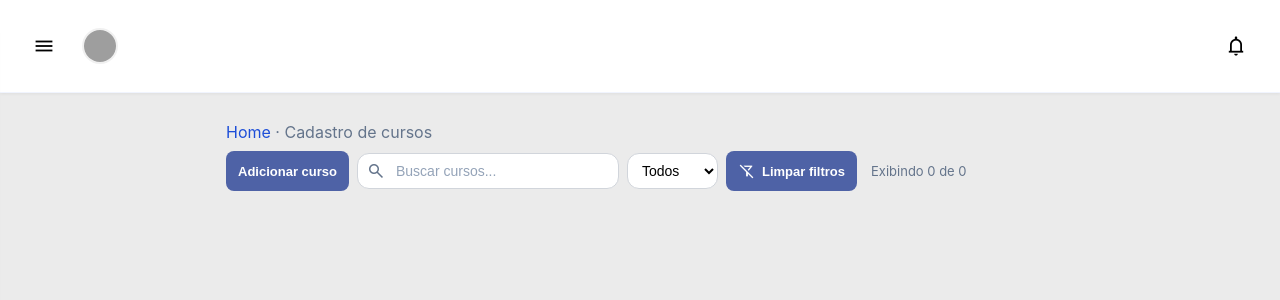
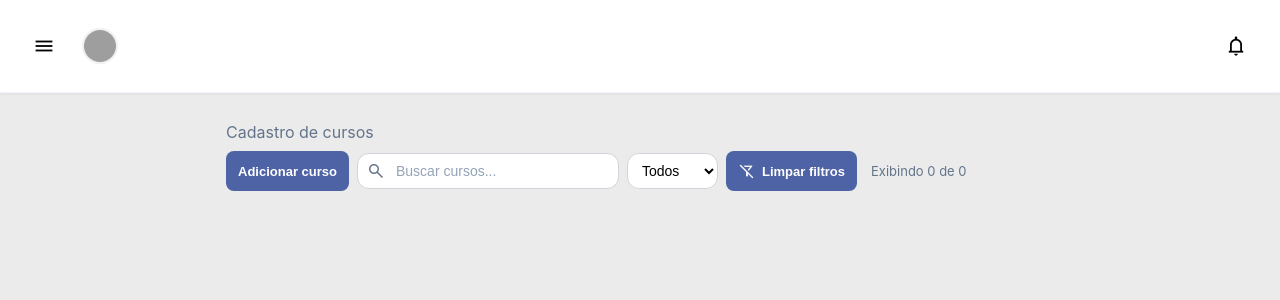
Before and after one commit to Samumaradona/Inprolib-, a Flask app: template templates/cadastro_curso.html in a window 1280 px wide. Shown: the top 300 px of the page. Run offline with Flask 3, Linux system fonts and the light colour scheme; the template is opened without the code that fills it, so the values that code supplies are empty; some libraries are stand-ins or nearby versions; grey boxes are pictures that could not be loaded.

Commit message:
UI: remover breadcrumb Home nas páginas Publicação, Cadastro e Vinculação
Removido link Home de publicacao.html, cadastro_curso.html e vinculacao_curso.html

Mantido apenas o título de página; menu lateral faz navegação principal

Prévia local validada.

```diff
--- a/templates/cadastro_curso.html
+++ b/templates/cadastro_curso.html
@@ -79,9 +79,7 @@
       </footer>
     </aside>
       <main>
-        <nav aria-label="breadcrumb" style="margin:8px 16px;color:#64748b">
-          <a href="/home" style="color:#1d4ed8;text-decoration:none">Home</a> · Cadastro de cursos
-        </nav>
+  <nav aria-label="breadcrumb" style="margin:8px 16px;color:#64748b">Cadastro de cursos</nav>
         {% with messages = get_flashed_messages(with_categories=True) %}
           {% if messages %}
             <script>
--- a/templates/publicacao.html
+++ b/templates/publicacao.html
@@ -81,9 +81,7 @@
     </aside>
 
     <main>
-      <nav aria-label="breadcrumb" style="margin:8px 16px;color:#64748b">
-        <a href="/home" style="color:#1d4ed8;text-decoration:none">Home</a> · Publicação de conteúdo
-      </nav>
+  <nav aria-label="breadcrumb" style="margin:8px 16px;color:#64748b">Publicação de conteúdo</nav>
 
       <!-- Toolbar: apenas ação de adicionar publicação (sem filtros) -->
       <div class="toolbar">
--- a/templates/vinculacao_curso.html
+++ b/templates/vinculacao_curso.html
@@ -83,9 +83,7 @@
     </aside>
 
     <main>
-      <nav aria-label="breadcrumb" style="margin:8px 16px;color:#64748b">
-        <a href="/home" style="color:#1d4ed8;text-decoration:none">Home</a> · Vinculação de curso
-      </nav>
+  <nav aria-label="breadcrumb" style="margin:8px 16px;color:#64748b">Vinculação de curso</nav>
       {% with messages = get_flashed_messages(with_categories=True) %}
         {% if messages %}
           <script>
```
